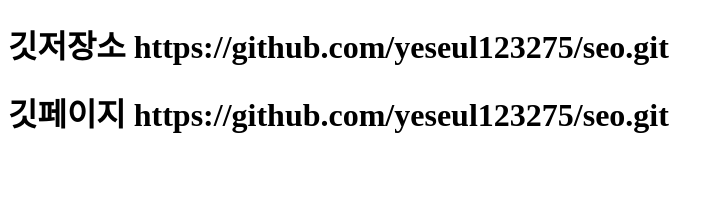
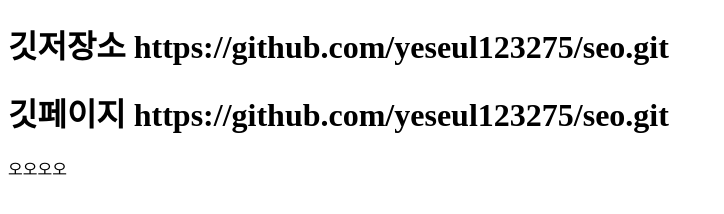
Before and after one commit to yeseul123275/seo, a plain HTML site: page index.html in a window 1280 px wide. Shown: the whole page, without its empty margins (0-724 px from the left). Drawn offline with Linux system fonts and the light colour scheme.

```diff
--- a/index.html
+++ b/index.html
@@ -23,6 +23,7 @@
 <body>
     <h1>깃저장소 https://github.com/yeseul123275/seo.git</h1>
     <h1>깃페이지 https://github.com/yeseul123275/seo.git</h1>
+    <div>오오오오</div>
 
 </body>
 </html>
```
